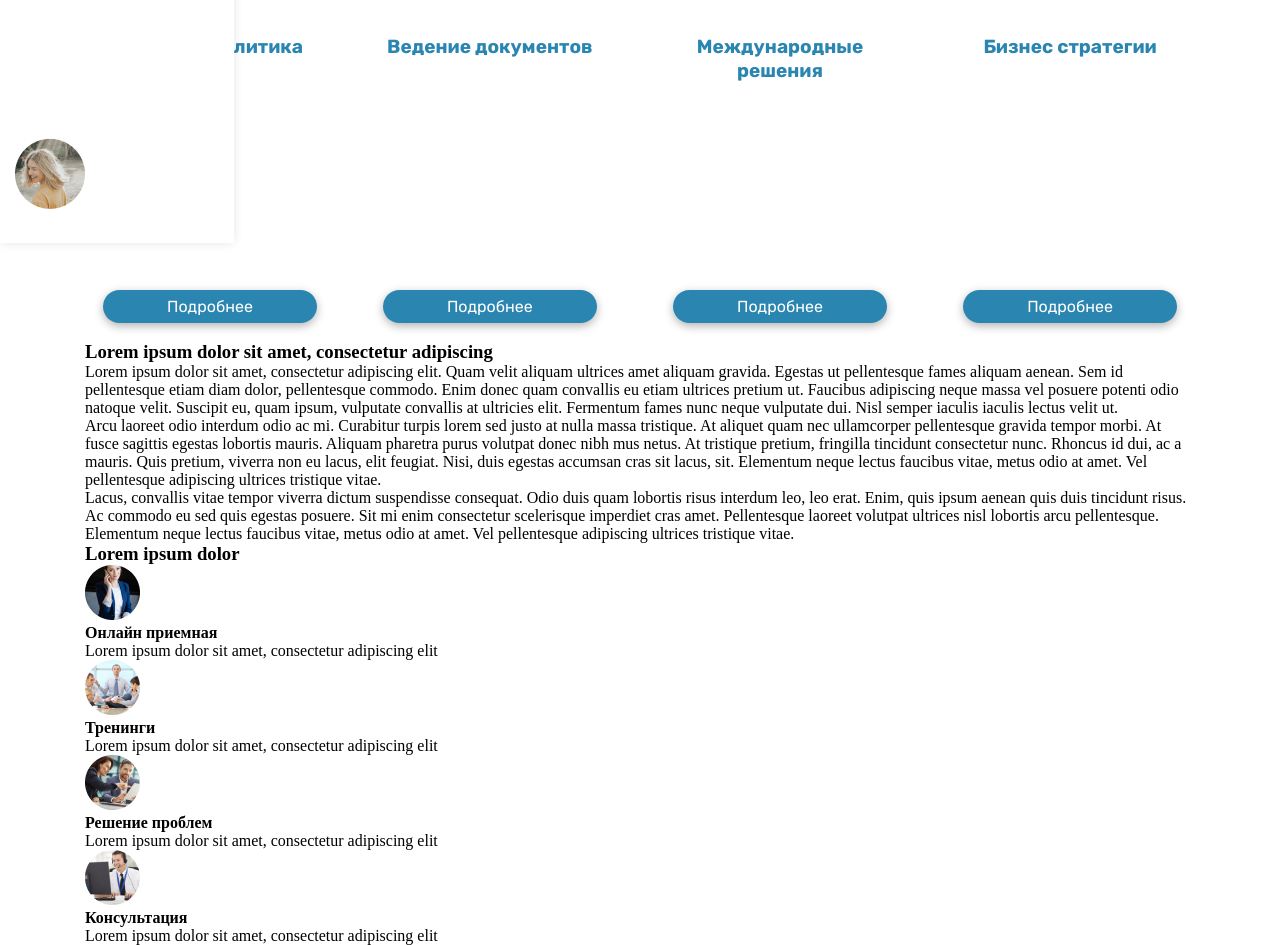
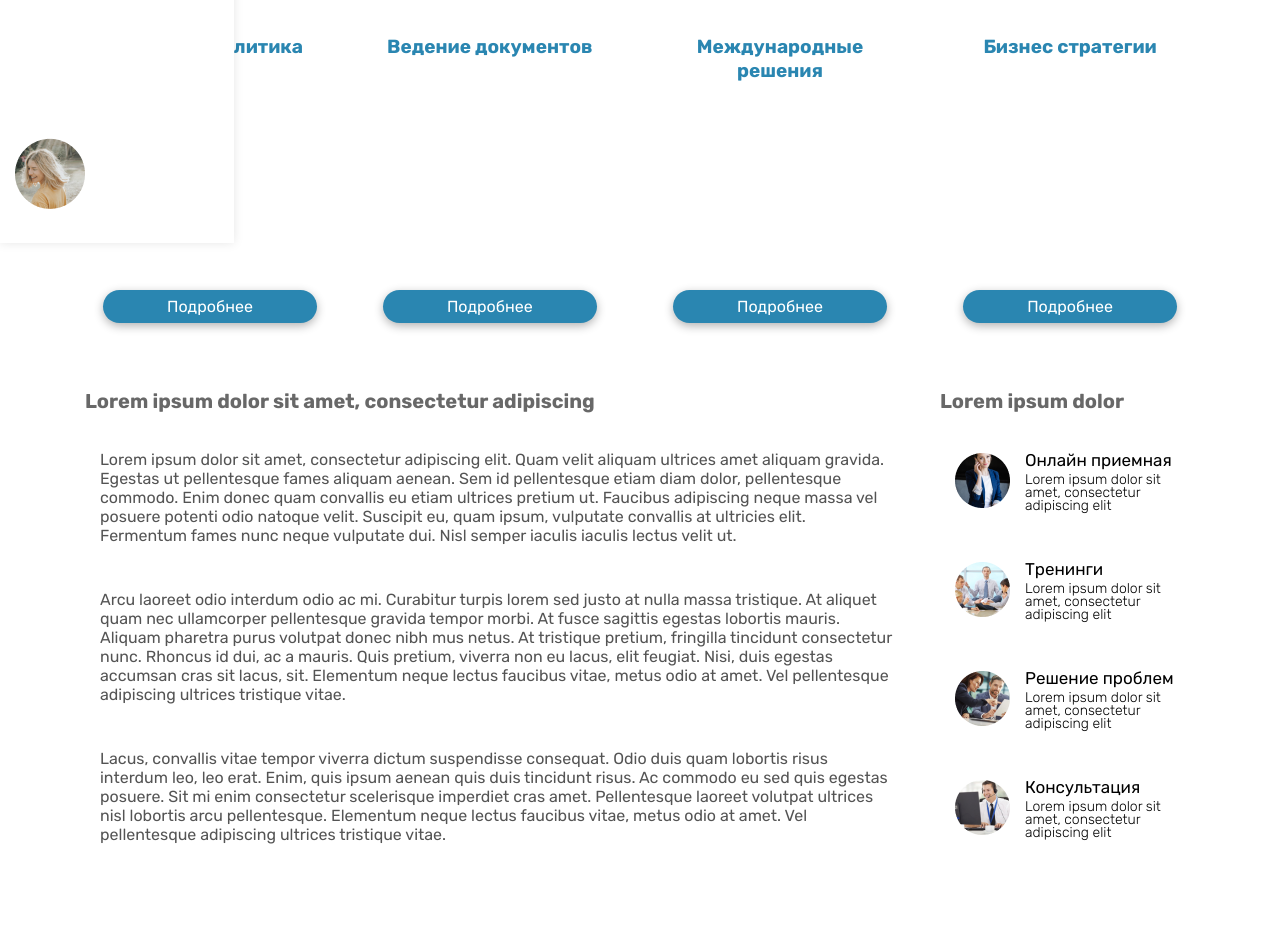
Before and after one commit to Fabulous1409/Blue, a plain HTML site: page index.html in a window 1280 px wide. Shown: the part 557-1502 px from the top of the page. After the commit the page ends 1475 px from the top, so only its background shows below. Drawn offline with Linux system fonts and the light colour scheme.

Commit message:
info styled

```diff
--- a/css/style.css
+++ b/css/style.css
@@ -8,7 +8,7 @@
     list-style: none;
 }
 .body{
-    background: #a7a6a6;
+    background: #E5E5E5;
 }
 .sidebar{
     overflow: hidden;
@@ -149,3 +149,60 @@
     font-size: 100px;
     color: #3FA5D5;
 }
+.info{
+    margin: 48px 0 44px;
+}
+.info__wrap{
+    display: flex;
+    justify-content: space-between;
+    align-items: flex-start;
+}
+.news{
+    max-width: 825px;
+    width: 100%;
+}
+.info__h{
+    font-family: 'Rubik', sans-serif;
+    font-size: 20px;
+    font-weight: 700;
+    line-height: 24px;
+    color: #686868;
+    margin-bottom: 22px;
+}
+.news__p{
+    font-family: 'Rubik', sans-serif;
+    font-size: 16px;
+    font-weight: 400;
+    line-height: 19px;
+    color: #545454;
+    padding: 15px;
+    background: #FFFFFF;
+    border-radius: 8px;
+    margin-bottom: 15px;
+}
+.services{
+    max-width: 255px;
+    width: 100%;
+}
+.serv__card{
+    padding: 17px 15px;
+    margin-bottom: 15px;
+    background: #FFFFFF;
+    border-radius: 8px;
+    display: flex;
+    align-items: center;
+    gap: 15px;
+}
+.serv__h{
+    font-family: 'Rubik', sans-serif;
+    font-size: 17px;
+    font-weight: 400;
+    line-height: 16px;
+    margin-bottom: 5px;
+}
+.serv__p{
+    font-family: 'Rubik', sans-serif;
+    font-size: 14px;
+    font-weight: 300;
+    line-height: 13px;
+}
```
